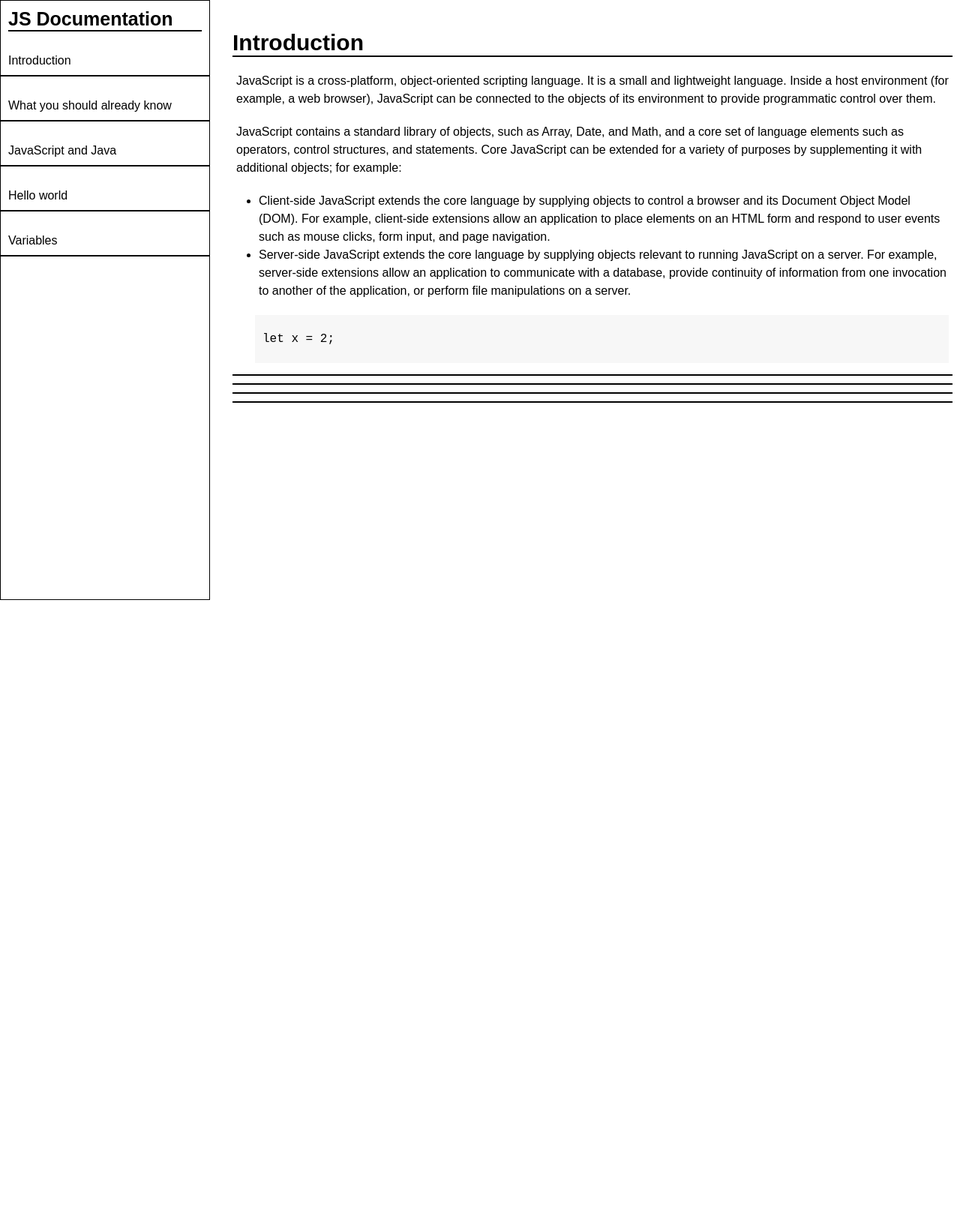
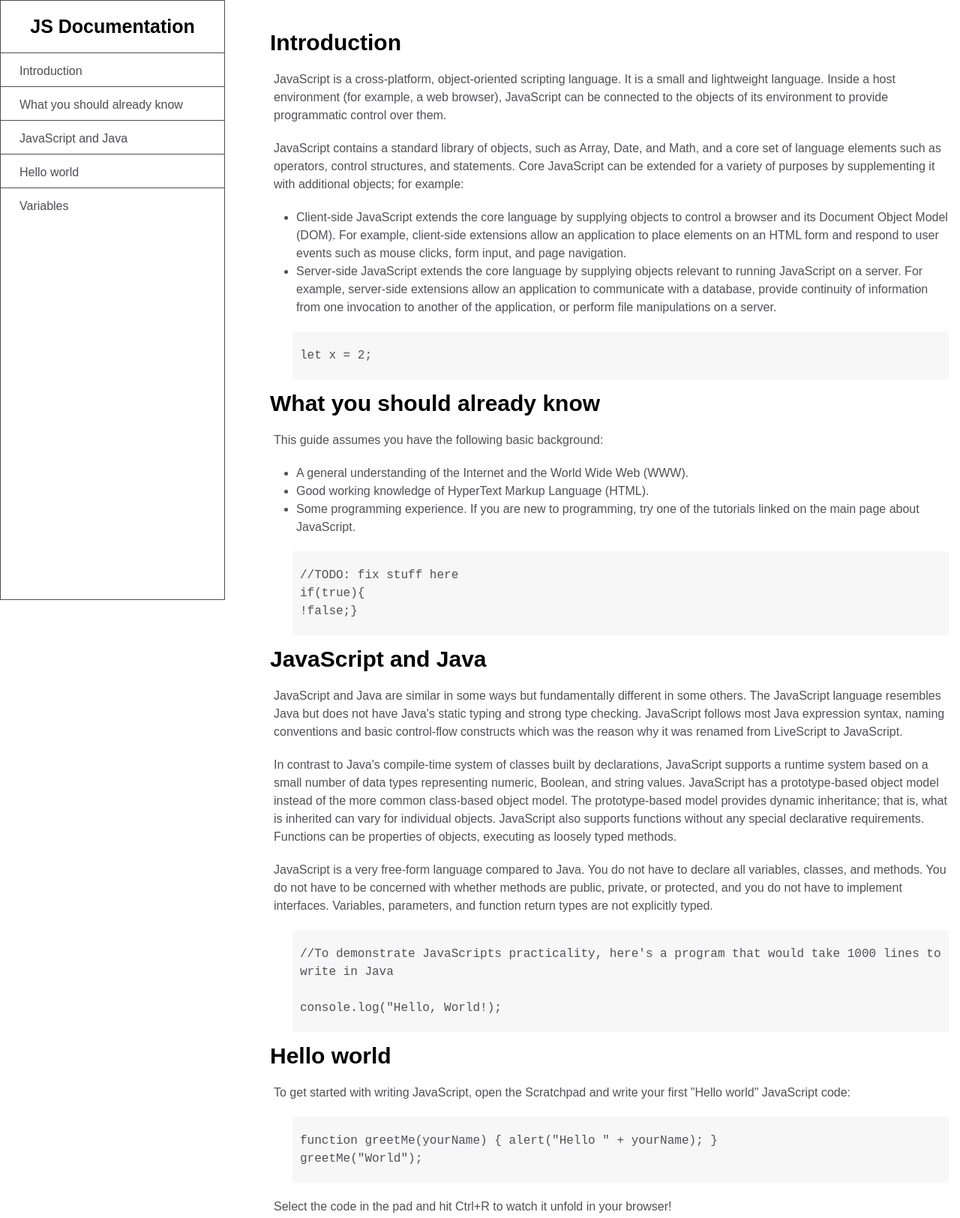
Before and after one commit to guilhermep1/fcc-documentation, a plain HTML site: page index.html in a window 1280 px wide. Shown: the top 1624 px of the page at 75% size. Before the commit the page ends 800 px from the top, so only its background shows below. Drawn offline with Linux system fonts and the light colour scheme.

Commit message:
project complete

```diff
--- a/index.html
+++ b/index.html
@@ -1,23 +1,29 @@
 <!DOCTYPE html>
 <html lang="en">
   <head>
-    <meta charset="UTF-8">
-    <meta http-equiv="X-UA-Compatible" content="IE=edge">
-    <meta name="viewport" content="width=device-width, initial-scale=1.0">
-    <link rel="stylesheet" href="styles.css">
+    <meta charset="UTF-8" />
+    <meta http-equiv="X-UA-Compatible" content="IE=edge" />
+    <meta name="viewport" content="width=device-width, initial-scale=1.0" />
+    <link rel="stylesheet" href="styles.css" />
     <title>JavaScript Documentation</title>
   </head>
   <body>
     <nav id="navbar">
-        <header>
-            JS Documentation
-        </header>
+      <header>JS Documentation</header>
       <ul>
-            <a class="nav-link" href="#Introduction"><li>Introduction</li></a>
-            <a class="nav-link" href="#What_you_should_already_know"><li>What you should already know</li></a>
-            <a class="nav-link" href="#Javascript_and_Java"><li>JavaScript and Java</li></a>
-            <a class="nav-link" href="#Hello_world"><li>Hello world</li></a>
-            <a class="nav-link" href="#Variables"><li>Variables</li></a>
+        <li><a class="nav-link" href="#Introduction">Introduction</a></li>
+        <li>
+          <a class="nav-link" href="#What_you_should_already_know"
+            >What you should already know</a
+          >
+        </li>
+        <li>
+          <a class="nav-link" href="#JavaScript_and_Java"
+            >JavaScript and Java</a
+          >
+        </li>
+        <li><a class="nav-link" href="#Hello_world">Hello world</a></li>
+        <li><a class="nav-link" href="#Variables">Variables</a></li>
       </ul>
     </nav>
     <main id="main-doc">
@@ -25,29 +31,132 @@
         <header>Introduction</header>
         <article>
           <p>
-                    JavaScript is a cross-platform, object-oriented scripting language. It is a small and lightweight language. Inside a host environment (for example, a web browser), JavaScript can be connected to the objects of its environment to provide programmatic control over them.
+            JavaScript is a cross-platform, object-oriented scripting language.
+            It is a small and lightweight language. Inside a host environment
+            (for example, a web browser), JavaScript can be connected to the
+            objects of its environment to provide programmatic control over
+            them.
           </p>
           <p>
-                    JavaScript contains a standard library of objects, such as Array, Date, and Math, and a core set of language elements such as operators, control structures, and statements. Core JavaScript can be extended for a variety of purposes by supplementing it with additional objects; for example:
+            JavaScript contains a standard library of objects, such as Array,
+            Date, and Math, and a core set of language elements such as
+            operators, control structures, and statements. Core JavaScript can
+            be extended for a variety of purposes by supplementing it with
+            additional objects; for example:
           </p>
           <ul>
-                    <li> Client-side JavaScript extends the core language by supplying objects to control a browser and its Document Object Model (DOM). For example, client-side extensions allow an application to place elements on an HTML form and respond to user events such as mouse clicks, form input, and page navigation. </li>
-                    <li> Server-side JavaScript extends the core language by supplying objects relevant to running JavaScript on a server. For example, server-side extensions allow an application to communicate with a database, provide continuity of information from one invocation to another of the application, or perform file manipulations on a server. </li>
+            <li>
+              Client-side JavaScript extends the core language by supplying
+              objects to control a browser and its Document Object Model (DOM).
+              For example, client-side extensions allow an application to place
+              elements on an HTML form and respond to user events such as mouse
+              clicks, form input, and page navigation.
+            </li>
+            <li>
+              Server-side JavaScript extends the core language by supplying
+              objects relevant to running JavaScript on a server. For example,
+              server-side extensions allow an application to communicate with a
+              database, provide continuity of information from one invocation to
+              another of the application, or perform file manipulations on a
+              server.
+            </li>
           </ul>
           <code>let x = 2;</code>
         </article>
       </section>
       <section class="main-section" id="What_you_should_already_know">
-            <header></header>
+        <header>What you should already know</header>
+        <article>
+          <p>This guide assumes you have the following basic background:</p>
+          <ul>
+            <li>
+              A general understanding of the Internet and the World Wide Web
+              (WWW).
+            </li>
+            <li>Good working knowledge of HyperText Markup Language (HTML).</li>
+            <li>
+              Some programming experience. If you are new to programming, try
+              one of the tutorials linked on the main page about JavaScript.
+            </li>
+          </ul>
+          <code>//TODO: fix stuff here<br />if(true){<br />!false;}</code>
+        </article>
       </section>
       <section class="main-section" id="JavaScript_and_Java">
-            <header></header>
+        <header>JavaScript and Java</header>
+        <article>
+          <p>
+            JavaScript and Java are similar in some ways but fundamentally
+            different in some others. The JavaScript language resembles Java but
+            does not have Java's static typing and strong type checking.
+            JavaScript follows most Java expression syntax, naming conventions
+            and basic control-flow constructs which was the reason why it was
+            renamed from LiveScript to JavaScript.
+          </p>
+          <p>
+            In contrast to Java's compile-time system of classes built by
+            declarations, JavaScript supports a runtime system based on a small
+            number of data types representing numeric, Boolean, and string
+            values. JavaScript has a prototype-based object model instead of the
+            more common class-based object model. The prototype-based model
+            provides dynamic inheritance; that is, what is inherited can vary
+            for individual objects. JavaScript also supports functions without
+            any special declarative requirements. Functions can be properties of
+            objects, executing as loosely typed methods.
+          </p>
+          <p>
+            JavaScript is a very free-form language compared to Java. You do not
+            have to declare all variables, classes, and methods. You do not have
+            to be concerned with whether methods are public, private, or
+            protected, and you do not have to implement interfaces. Variables,
+            parameters, and function return types are not explicitly typed.
+          </p>
+          <code
+            >//To demonstrate JavaScripts practicality, here's a program that
+            would take 1000 lines to write in Java<br /><br />console.log("Hello,
+            World!);</code
+          >
+        </article>
       </section>
       <section class="main-section" id="Hello_world">
-            <header></header>
+        <header>Hello world</header>
+        <article>
+          <p>
+            To get started with writing JavaScript, open the Scratchpad and
+            write your first "Hello world" JavaScript code:
+          </p>
+          <code
+            >function greetMe(yourName) { alert("Hello " + yourName); }<br />greetMe("World");</code
+          >
+          <p>
+            Select the code in the pad and hit Ctrl+R to watch it unfold in your
+            browser!
+          </p>
+        </article>
       </section>
       <section class="main-section" id="Variables">
-            <header></header>
+        <header>Variables</header>
+        <article>
+          <p>
+            You use variables as symbolic names for values in your application.
+            The names of variables, called identifiers, conform to certain
+            rules.
+          </p>
+          <p>
+            A JavaScript identifier must start with a letter, underscore (_), or
+            dollar sign ($); subsequent characters can also be digits (0-9).
+            Because JavaScript is case sensitive, letters include the characters
+            "A" through "Z" (uppercase) and the characters "a" through "z"
+            (lowercase).
+          </p>
+          <p>
+            You can use ISO 8859-1 or Unicode letters such as å and ü in
+            identifiers. You can also use the Unicode escape sequences as
+            characters in identifiers. Some examples of legal names are
+            Number_hits, temp99, and _name.
+          </p>
+          <code>var x = 42.</code>
+        </article>
       </section>
     </main>
   </body>
--- a/styles.css
+++ b/styles.css
@@ -16,39 +16,53 @@ a {
 
 nav header {
     font-size: 25px;
+    padding: 10px;
+    text-align: center;
+}
+
+nav ul {
+    overflow-y: auto;
+    height: 65%;
 }
 
 header {
     margin: 10px;
     font-weight: bold;
-    border-bottom: 2px solid black;
 }
 
 main header {
     font-size: 30px;
 }
 
-nav {
+#navbar {
     position: fixed;
     left: 0;
     height: 100%;
-    width: 280px;
-    border: 1px solid black;
+    width: 300px;
+    border: 1px solid #4d4e53;
 }
 
 nav li {
-    border-bottom: 2px solid black;
-    margin: 20px 0;
-    padding: 10px;
+    border-top: 1px solid #4d4e53;
+    height: 45px;
+}
+
+.nav-link {
+    display: block;
+    height: 100%;
+    width: 100%;
+    color: #4d4e53;
+    padding: 15px 25px;
 }
 
 main {
     position: absolute;
     top: 30px;
-    margin-left: 300px;
+    margin-left: 350px;
 }
 
 article {
+    color: #505156;
     margin: 15px;
     line-height: 1.5;
 }
@@ -70,3 +84,15 @@ code {
     margin-left: 25px;
     background-color: #f7f7f7;
 }
+
+@media only screen and (max-width: 815px) {
+    #navbar {
+        position: relative;
+        width: 100%;
+    }
+
+    main {
+        position: relative;
+        margin: 0 15px;
+    }
+}
```
Lines whose indentation alone changed are shown as unchanged.
